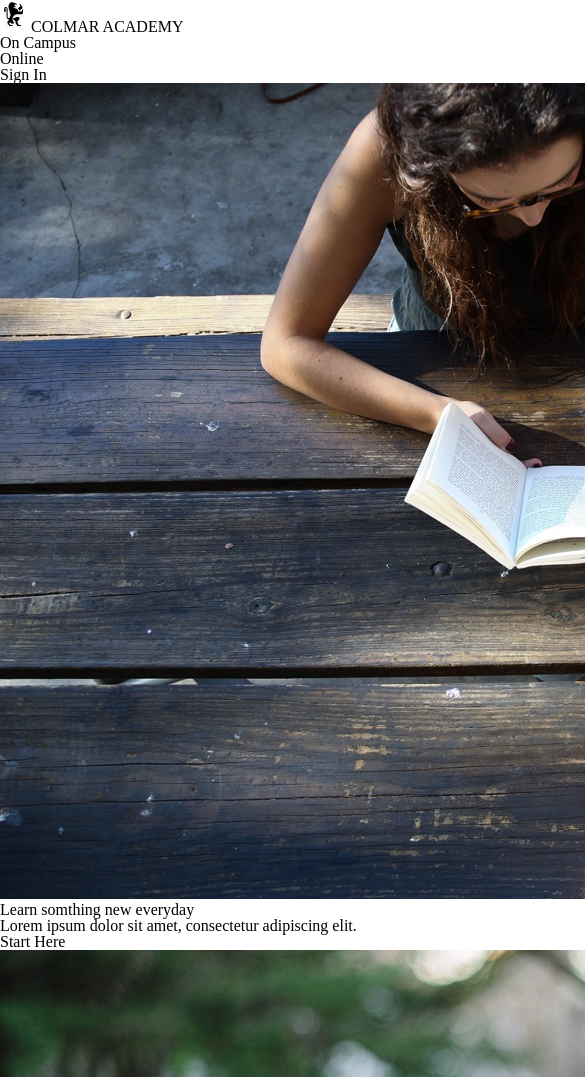
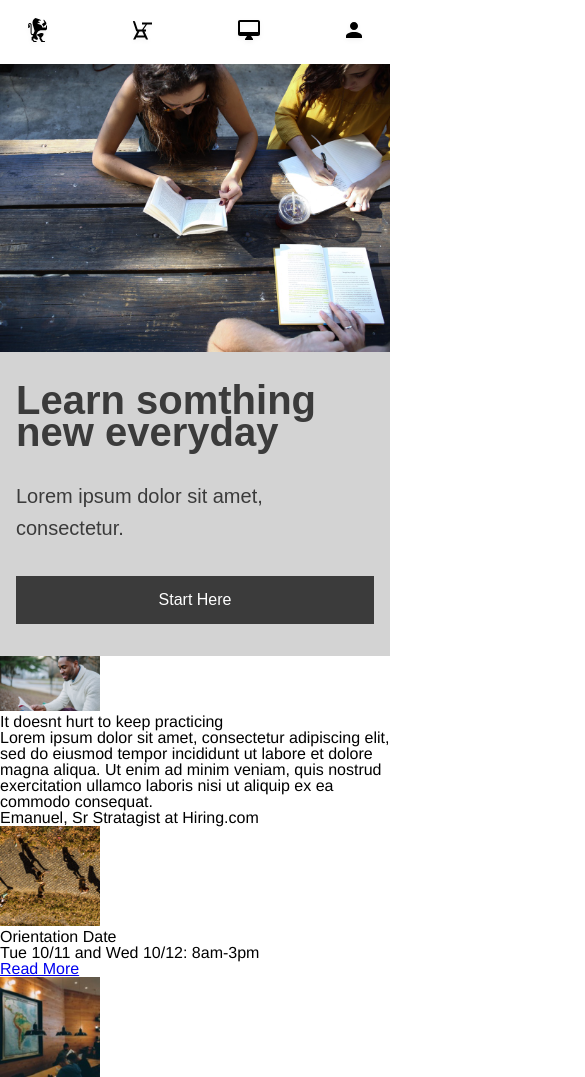
Before and after one commit to Ruffmantom/capstone-project, a plain HTML site: page index.html in a window 390 px wide. Shown: the top 1077 px of the page, 585 px wide, since content can reach past the window. Drawn offline with Linux system fonts and the light colour scheme.

Commit message:
finished header and banner desktop version and mobile

```diff
--- a/index.html
+++ b/index.html
@@ -3,12 +3,15 @@
   <head>
     <meta charset="utf-8">
     <title>Colmar Academy Home</title>
+    <link href="https://fonts.googleapis.com/css?family=Montserrat" rel="stylesheet">
     <link rel="stylesheet" href="./resources/css/reset.css" type="text/css">
     <link rel="stylesheet" href="./resources/css/style.css" type="text/css">
 
   </head>
   <body>
+    <div id="site-container">
       <header id="head">
+        <div class="desktop-nav">
           <div class="colmar-logo">
             <img class="logo" src="./resources/images/ic-logo.svg">
             <span class="colmar">COLMAR</span>
@@ -21,17 +24,22 @@
               <li>Sign In</li>
             </ul>
           </nav>
+        </div>
+        <nav id="mobile-nav">
+          <img class="moblie-nav-icons" src="./resources/images/ic-logo.svg">
+          <img class="mobile-nav-icons" src="./resources/images/ic-on-campus.svg">
+          <img class="mobile-nav-icons" src="./resources/images/ic-online.svg">
+          <img class="mobile-nav-icons" src="./resources/images/ic-login.svg">
+        </nav>
       </header>
 
       <!-- sections list-->
       <div class="sections">
         <div class="banner">
-        <div class="banner-img">
-          <img src="./resources/images/banner.jpg" alt="Picture of student studying">
-        </div>
+            <img class="banner-img "src="./resources/images/banner.jpg" alt="Picture of student studying">
           <div class="banner-content">
-          <h2>Learn somthing new everyday</h2>
-          <h3>Lorem ipsum dolor sit amet, consectetur adipiscing elit.</h3>
+            <h2 class="learn">Learn somthing new everyday</h2>
+            <h3>Lorem ipsum dolor sit amet, consectetur.</h3>
             <div class="button">
               <p>Start Here</p>
             </div>
@@ -40,7 +48,7 @@
         <!-- information   -->
         <div class="info section">
           <div class="left-side">
-          <img src="./resources/images/information-main.jpg" alt="Student on computer">
+            <img class="ls-img"src="./resources/images/information-main.jpg" alt="Student on computer">
             <h2>It doesnt hurt to keep practicing</h2>
             <p>Lorem ipsum dolor sit amet, consectetur adipiscing elit,
             sed do eiusmod tempor incididunt ut labore et dolore magna aliqua.
@@ -121,7 +129,7 @@
         <div class="thesis section">
           <h1>Thesis exhibit</h1>
           <div class="video-and-content">
-          <video src="./resources/videos/thesis.mp4"></video>
+            <video class="video" src="./resources/videos/thesis.mp4"></video>
               <h4>Reimagine urban</h4>
               <p> Vestibulum dolor. Mauris in nibh sit amet ipsum
                 interdum efficitur quis id ipsum. Proin molestie orci sed
@@ -151,5 +159,6 @@
       <span class="rs-foot">Terms</span>
       <span class="rs-foot">Privacy</span>
       </footer>
+    </div>
   </body>
 </html>
--- a/resources/css/style.css
+++ b/resources/css/style.css
@@ -0,0 +1,167 @@
+html{
+  font-size: 16px;
+}
+#site-container{
+  display: flex;
+  flex-direction: column;
+  width: auto;
+  margin: 0 auto;
+  font-family: Helvetica, sans-serif;
+  background-color: white;
+}
+/*-----------HEADER SECTION-----------------*/
+@media only screen and (max-width:605px) {
+  #site-container{
+    display: flex;
+    width: auto;
+    flex-direction: column;
+    margin: 0 auto;
+  }
+
+  #head #mobile-nav{
+    display: flex;
+    margin: 0 24px;
+  }
+  #mobile-nav{
+    width: 100%;
+    justify-content: space-between;
+  }
+
+  #head .desktop-nav{
+    display: none;
+  }
+
+
+}
+/*---------DESKTOP----------*/
+#mobile-nav{
+  display: none;
+}
+#head{
+  display: flex;
+  align-items: center;
+  font-family: Helvetica;
+  width: 100%;
+  height: 64px;
+  background-color: white;
+  top: 0;
+  z-index: 10;
+}
+.desktop-nav{
+  display: flex;
+  align-items: center;
+  margin-left: 24px;
+  width: 100%;
+}
+.desktop-nav nav ul li{
+  display: inline;
+  padding: 0 16px 0 16px;
+}
+.desktop-nav, nav{
+  justify-content: space-between;
+  margin-right: 8px;
+}
+.colmar-logo{
+  font-family: "Montserrat", Helvetica;
+  font-size: 1.5rem;
+  display: flex;
+  align-items: center;
+}
+.logo{
+  height: 3rem;
+}
+.colmar{
+  font-weight: bold;
+}
+.academy{
+  color: darkgray;
+}
+/*---------sections----------------------------*/
+.sections{
+  display: flex;
+  flex-direction: column;
+  width: 100%;
+}
+/*---------MEDIA for sections----*/
+@media only screen and (max-width:605px){
+  .banner{
+    flex-direction: column;
+    width: 100%;
+  }
+  .banner .banner-img{
+    width: 100%;
+    height: auto;
+    margin: 0 0 32px 0;
+  }
+  .banner .banner-content{
+    width: auto;
+    margin: 0 16px 32px 16px;
+  }
+}
+
+
+
+
+
+
+/*--------banner section-------*/
+.banner{
+  display: flex;
+  background-color: lightgray;
+}
+.banner-img{
+  margin: 2rem 1.5rem;
+  width: 60%;
+  height: auto;
+}
+.banner-content{
+  width: 25%;
+  line-height: 2rem;
+  display: flex;
+  flex-direction: column;
+  justify-content: center;
+  font-family: sans-serif;
+}
+.button{
+  background-color: #3B3B3B;
+  padding: 8px;
+  font-size: 1rem;
+  color: white;
+  text-align: center;
+  margin-top: 2rem;
+}
+.learn{
+  padding: 0;
+  color: #3B3B3B;
+  font-size: 2.5rem;
+  font-weight: bold;
+  margin-bottom: 2rem;
+}
+.banner-content h3{
+  font-size: 1.25rem;
+  color: #3B3B3B;
+}
+/*---------INFO SECTION-------*/
+
+
+
+
+
+
+
+
+
+/*------video------*/
+.video{
+  height: auto;
+  width: 100px;
+}
+.ls-img{
+  width: 30%;
+  height: auto;
+}
+
+.section img{
+  width: 100px;
+  height: auto;
+}
```
Lines whose indentation alone changed are shown as unchanged.
